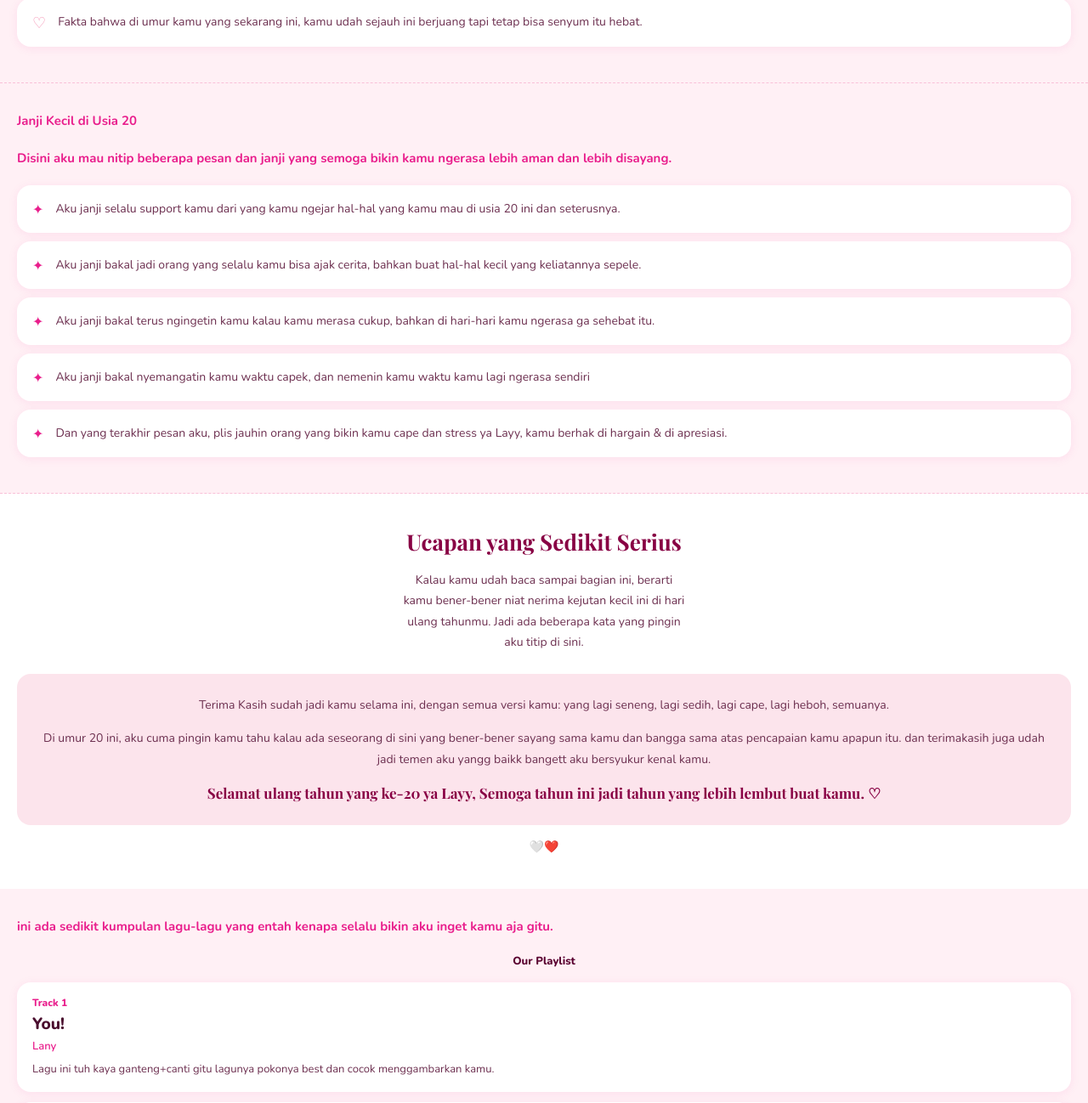
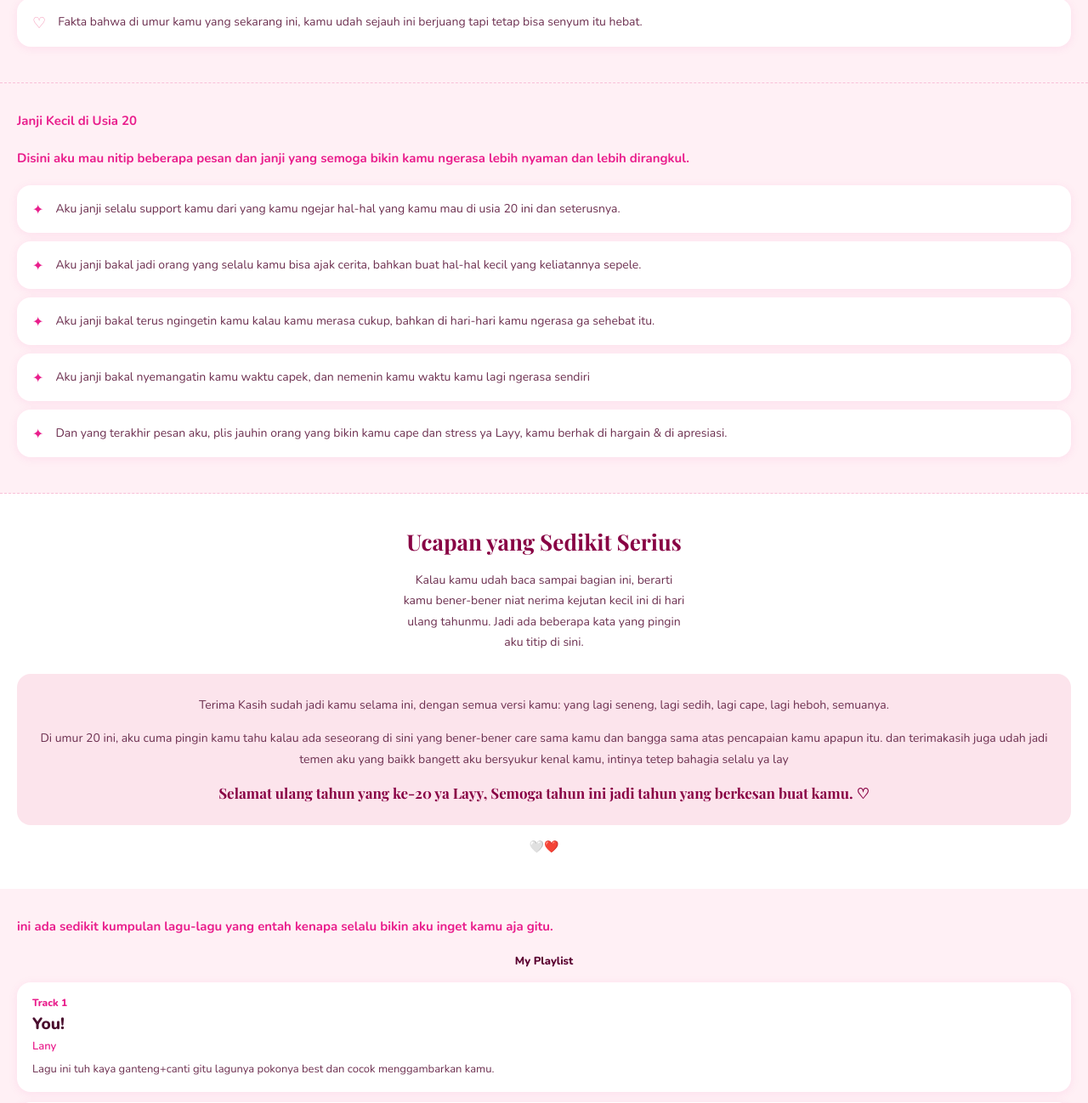
Before and after one commit to muhammadzidannadharisky/untuk-kamu, a plain HTML site: page index.html in a window 1280 px wide. Shown: the part 1499-2797 px from the top of the page at 85% size. Drawn offline with nearby package versions, Linux system fonts and the light colour scheme.

Commit message:
Update index.html

```diff
--- a/index.html
+++ b/index.html
@@ -35,7 +35,7 @@
   </div>
 
   <div class="badge">HAPPY 20TH BIRTHDAY</div>
-  <h1>Selamat Ulang Tahun<br> yang ke-20 Laya Dwi Garini ♡</h1>
+  <h1>Selamat Ulang Tahun<br> Yang Ke-20 Laya Dwi Garini ♡</h1>
   <p class="hero-desc">Hari ini kamu resmi 20 tahun dan aku pingin ngasih sesuatu hal kecil, tapi aku harap kamu seneng liatnya...</p>
 </div>
 
@@ -93,7 +93,7 @@
 <!-- SECTION 3 - JANJI (✦) -->
 <div class="section">
   <p class="section-intro">Janji Kecil di Usia 20</p>
-  <p class="section-intro">Disini aku mau nitip beberapa pesan dan janji yang semoga bikin kamu ngerasa lebih aman dan lebih disayang.</p>
+  <p class="section-intro">Disini aku mau nitip beberapa pesan dan janji yang semoga bikin kamu ngerasa lebih nyaman dan lebih dirangkul.</p>
 
   <div class="promise-item">
     <div class="promise-diamond">✦</div>
@@ -124,8 +124,8 @@
 
   <div class="serious-card">
     <p>Terima Kasih sudah jadi kamu selama ini, dengan semua versi kamu: yang lagi seneng, lagi sedih, lagi cape, lagi heboh, semuanya.</p>
-    <p>Di umur 20 ini, aku cuma pingin kamu tahu kalau ada seseorang di sini yang bener-bener sayang sama kamu dan bangga sama atas pencapaian kamu apapun itu. dan terimakasih juga udah jadi temen aku yangg baikk bangett aku bersyukur kenal kamu.</p>
-    <div class="closing">Selamat ulang tahun yang ke-20 ya Layy, Semoga tahun ini jadi tahun yang lebih lembut buat kamu. ♡</div>
+    <p>Di umur 20 ini, aku cuma pingin kamu tahu kalau ada seseorang di sini yang bener-bener care sama kamu dan bangga sama atas pencapaian kamu apapun itu. dan terimakasih juga udah jadi temen aku yang baikk bangett aku bersyukur kenal kamu, intinya tetep bahagia selalu ya lay</p>
+    <div class="closing">Selamat ulang tahun yang ke-20 ya Layy, Semoga tahun ini jadi tahun yang berkesan buat kamu. ♡</div>
   </div>
 
   <div class="serious-footer">🤍❤️</div>
@@ -134,7 +134,7 @@
 <!-- SECTION 5 - PLAYLIST DESKRIPSI -->
 <div class="playlist-section">
   <p class="section-intro">ini ada sedikit kumpulan lagu-lagu yang entah kenapa selalu bikin aku inget kamu aja gitu.</p>
-  <div class="sub-title">Our Playlist</div>
+  <div class="sub-title">My Playlist</div>
 
   <div class="track-card">
     <div class="track-num">Track 1</div>
@@ -182,7 +182,7 @@
 
 <!-- SECTION 7 - PENUTUP -->
 <div class="final-section">
-  <p class="final-note">Makasih ya sudah mau baca sampai habis..</p>
+  <p class="final-note">Makasih ya udah mau baca sampai habis..</p>
   <p class="final-title">Sekali lagi, selamat ulang tahun yang ke-20 Laya</p>
   <button class="hug-btn" onclick="showHug()">🫶🏻 Next</button>
   <p class="hug-note">see uu</p>
```
